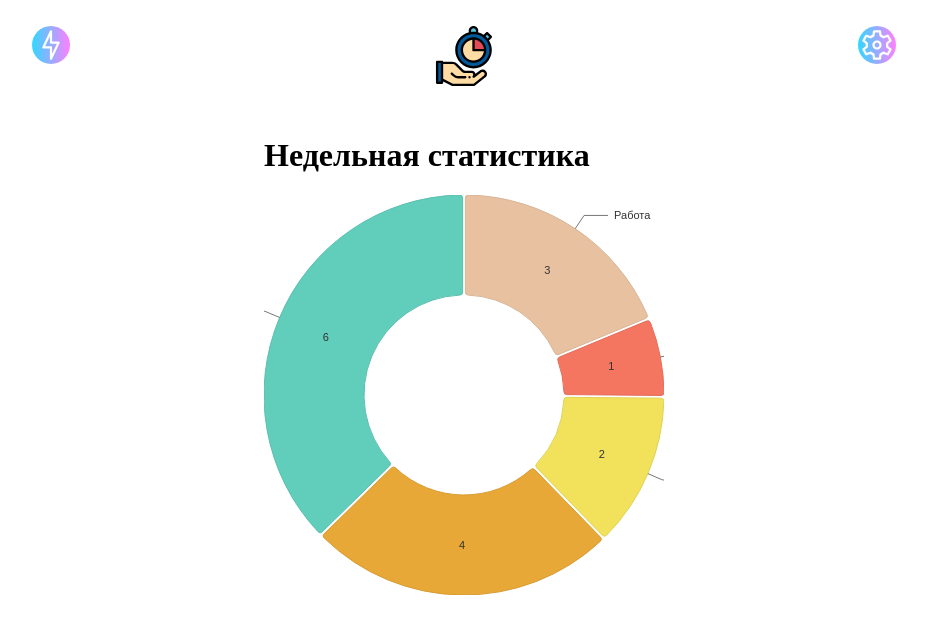
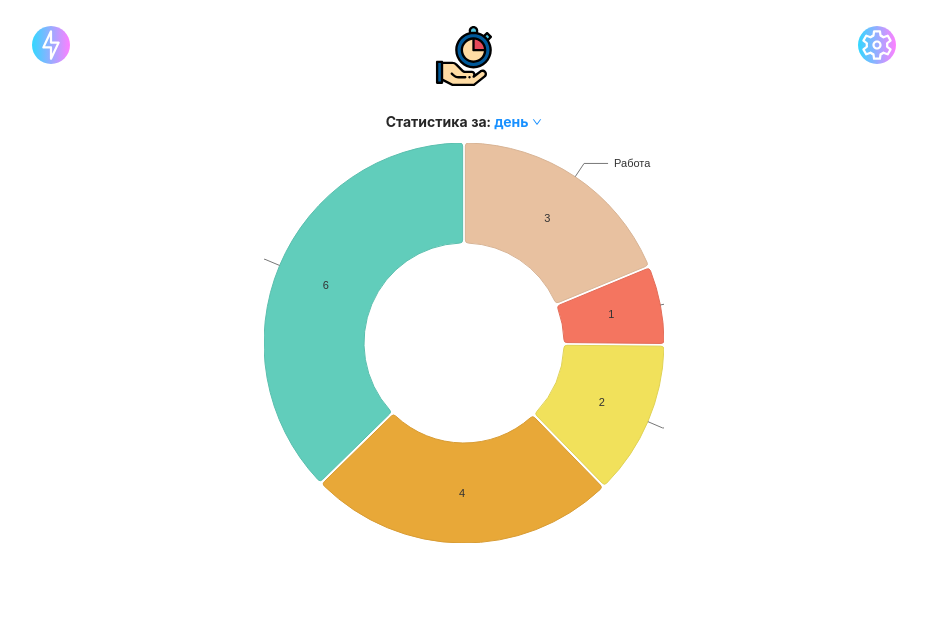
Before and after one commit to jskriptus/TimeChecker, a React (Create React App) app in the folder timechecker/: page /info in a window 1280 px wide. Shown: the top 634 px of the page, without its empty margins (176-1103 px from the left). Built offline with nearby package versions, Linux system fonts and the light colour scheme.

Commit message:
добавил ui (chart, sort) для страницы info

```diff
--- a/timechecker/package.json
+++ b/timechecker/package.json
@@ -7,6 +7,7 @@
     "@testing-library/jest-dom": "^4.2.4",
     "@testing-library/react": "^9.3.2",
     "@testing-library/user-event": "^7.1.2",
+    "antd": "^4.6.1",
     "countdown": "^2.6.0",
     "moment": "^2.27.0",
     "react": "^16.13.1",
--- a/timechecker/src/App.js
+++ b/timechecker/src/App.js
@@ -2,6 +2,7 @@ import React from 'react';
 import { Route } from 'react-router-dom';
 import './assets/css/App.css';
 import './assets/css/normalize.css';
+import 'antd/dist/antd.css';
 
 import { Header } from './components';
 import { Home, Info, Setting } from './pages';
--- a/timechecker/src/assets/css/App.css
+++ b/timechecker/src/assets/css/App.css
@@ -22,13 +22,26 @@
 }
 
 .home__timer {
-  font-size: 25px;
+  font-size: 250px;
+}
+
+.content {
+  display: flex;
+  justify-content: center;
 }
 
 .info {
   display: flex;
+  flex-direction: column;
   justify-content: center;
 }
+
+.info__sort {
+  display: flex;
+  justify-content: center;
+  margin-bottom: 10px;
+}
+
 
 .info__chart {
   height: 400px;
--- a/timechecker/src/components/PieChart/PieChart.jsx
+++ b/timechecker/src/components/PieChart/PieChart.jsx
@@ -4,7 +4,6 @@ import { ResponsivePie } from '@nivo/pie';
 const PieChart = ({ data }) => (
     <ResponsivePie
         data={data}
-
         innerRadius={0.5}
         padAngle={0.7}
         fit={false}
--- /dev/null
+++ b/timechecker/src/components/SortStat/SortStat.jsx
@@ -0,0 +1,36 @@
+import React from 'react';
+import { Menu, Dropdown } from 'antd';
+import { DownOutlined } from '@ant-design/icons';
+
+const dropdownLists = [
+    { name: 'день', type: 'day' },
+    { name: 'неделю', type: 'week' },
+    { name: 'месяц', type: 'mounth' },
+];
+
+const menu = (
+    <Menu>
+        {dropdownLists.map((list, index) => {
+            return (
+                <Menu.Item key={index}>
+                    <span>{list.name}</span>
+                </Menu.Item>
+            );
+        })}
+    </Menu>
+);
+
+const SortStat = () => {
+    return (
+        <Dropdown overlay={menu} trigger={['click']}>
+            <b>
+                Статистика за:{' '}
+                <a href="#top" className="ant-dropdown-link" onClick={(e) => e.preventDefault()}>
+                    день <DownOutlined />
+                </a>
+            </b>
+        </Dropdown>
+    );
+};
+
+export default SortStat;
--- a/timechecker/src/components/index.js
+++ b/timechecker/src/components/index.js
@@ -1,2 +1,3 @@
 export { default as Header } from './Header/Header';
 export { default as PieChart } from './PieChart/PieChart';
+export { default as SortStat } from './SortStat/SortStat';
--- a/timechecker/src/pages/Info.jsx
+++ b/timechecker/src/pages/Info.jsx
@@ -1,5 +1,5 @@
 import React from 'react';
-import PieChart from '../components/PieChart/PieChart';
+import { PieChart, SortStat } from '../components';
 
 // Пользовательские действия
 const userActions = [
@@ -13,9 +13,11 @@ const userActions = [
 function Info() {
     return (
         <div className="info">
+            <div className="info__sort">
+                <SortStat className="info__sort__actions" />
+            </div>
             <div className="info__chart">
-                <h1>Недельная статистика</h1>
-                <PieChart data={userActions} />
+                <PieChart className="info__chart__pie" data={userActions} />
             </div>
         </div>
     );
```
Also changed, not shown: 2 other files (tests, documents, lock files or other folders).
